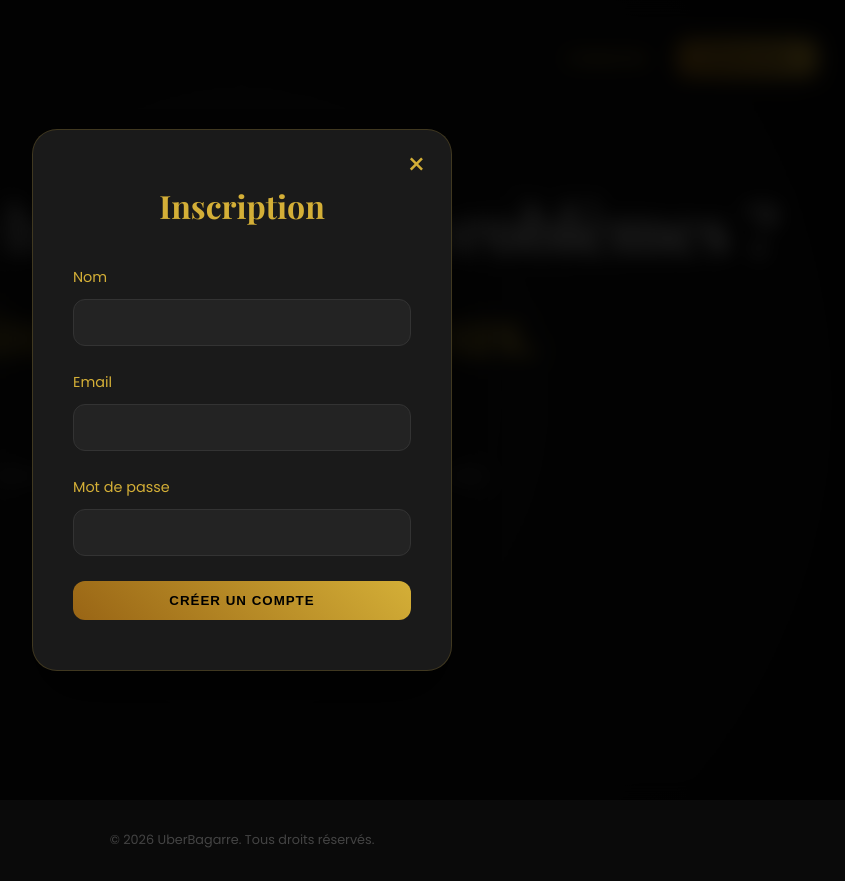
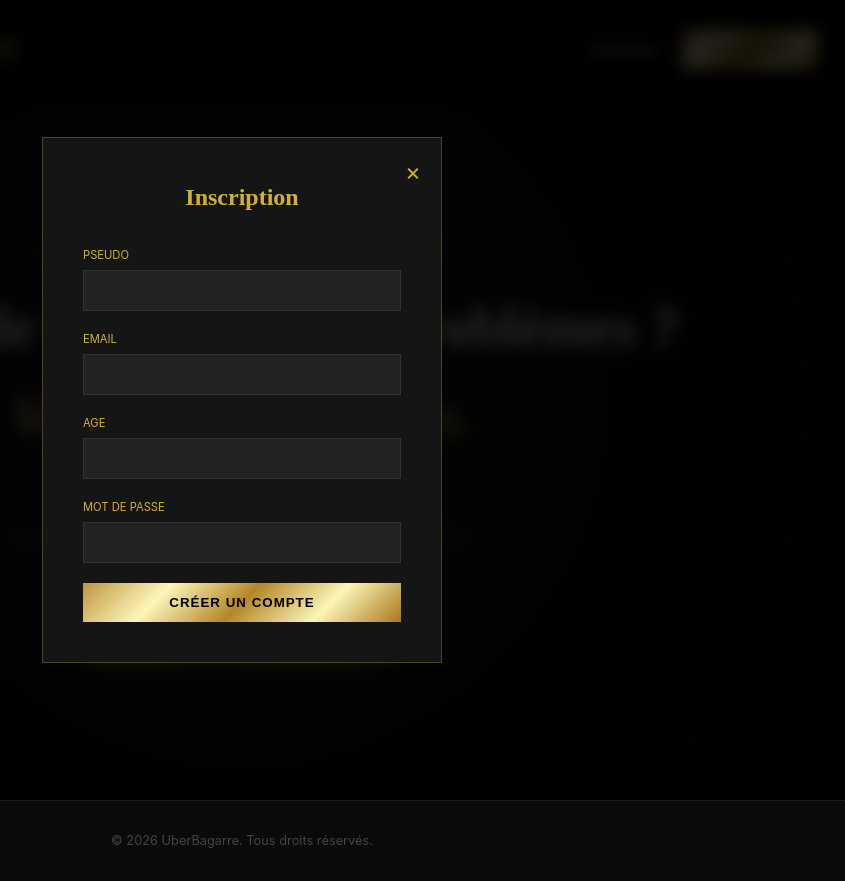
Before and after one commit to LeBihanGael/ProjetUberBagarres, a plain HTML site: page index.html in a window 1280 px wide. Both pictures are taken after a click on the button "S'INSCRIRE". Shown: the whole page, without its empty margins (398-1243 px from the left). Drawn offline with nearby package versions, Linux system fonts and the light colour scheme; a web font is replaced by a local one.

Commit message:
ajout js pour les rdv, modif css et html

```diff
--- a/index.html
+++ b/index.html
@@ -15,7 +15,7 @@
                 <img src="image/unnamed (3).jpg" alt="logo" class="brand-logo">
                 <div class="brand-logo-placeholder"></div>
             </div>
-            <h1 class="brand-title">UberBagarre</h1>
+            <h1 class="brand-title">Sans Octogone</h1>
         </div>
 
         <div class="header-right">
@@ -49,7 +49,7 @@
             <span class="close" data-close="login-modal">&times;</span>
             <h2>Connexion</h2>
             <form>
-                <label>Identifiant</label>
+                <label>Pseudo</label>
                 <input id="login-iden" type="text" required>
 
                 <label>Mot de passe</label>
@@ -65,11 +65,14 @@
             <span class="close" data-close="register-modal">&times;</span>
             <h2>Inscription</h2>
             <form>
-                <label>Nom</label>
+                <label>Pseudo</label>
                 <input id="nameregis" type="text" required>
 
                 <label>Email</label>
                 <input id="emailregis" type="email" required>
+
+                <label>Age</label>
+                <input id="ageregis" type="number" required>
 
                 <label>Mot de passe</label>
                 <input id="passwordregis" type="password" required>
--- a/main.css
+++ b/main.css
@@ -1,215 +1,212 @@
-@import url('https://fonts.googleapis.com/css2?family=Playfair+Display:ital,wght@0,400;0,700;1,400&family=Poppins:wght@300;400;600&display=swap');
-
+/* --- Variables de Prestige --- */
 :root {
-    --primary-gold: #D4AF37;
-    --dark-gold: #996515;
+    --gold-gradient: linear-gradient(135deg, #bf953f, #fcf6ba, #b38728, #fbf5b7, #aa771c);
+    --gold-solid: #D4AF37;
     --deep-black: #0a0a0a;
-    --soft-black: #1a1a1a;
-    --text-light: #f4f4f4;
+    --soft-black: #151515;
+    --text-gray: #a0a0a0;
 }
 
+/* --- Base & Reset --- */
 * {
     margin: 0;
     padding: 0;
-    box-sizing: border-box; /* Crucial pour que les champs ne dépassent pas */
+    box-sizing: border-box;
 }
 
 body {
     background-color: var(--deep-black);
-    color: var(--text-light);
-    font-family: 'Poppins', sans-serif;
+    color: white;
+    font-family: 'Inter', sans-serif;
     line-height: 1.6;
-    overflow-x: hidden;
 }
 
-/* --- Header --- */
+/* --- Header & Logo --- */
 .main-header {
     display: flex;
     justify-content: space-between;
     align-items: center;
-    padding: 2rem 5%;
-    position: absolute;
-    width: 100%;
-    z-index: 10;
+    padding: 1.5rem 5%;
+    background: rgba(0, 0, 0, 0.9);
+    border-bottom: 1px solid rgba(212, 175, 55, 0.2);
+    position: fixed;
+    top: 0; width: 100%; z-index: 1000;
 }
 
 .header-left {
     display: flex;
     align-items: center;
-    gap: 15px; /* Espace entre logo et texte */
+    gap: 15px;
 }
 
-/* Emplacement du logo */
 .brand-logo {
-    width: 45px;
-    height: 45px;
-    background: var(--primary-gold); /* En attendant ton image */
-    border-radius: 10px;
-    box-shadow: 0 0 15px rgba(212, 175, 55, 0.3);
+    width: 40px;
+    height: 40px;
+    border-radius: 5px;
+    border: 1px solid var(--gold-solid);
 }
 
 .brand-title {
     font-family: 'Playfair Display', serif;
-    font-size: 1.8rem;
+    background: var(--gold-gradient);
+    background-clip: text;
+    -webkit-text-fill-color: transparent;
+    text-transform: uppercase;
     letter-spacing: 2px;
-    text-transform: uppercase;
-    color: var(--primary-gold);
-}
-
-/* --- Boutons --- */
-.btn-premium {
-    background: linear-gradient(45deg, var(--dark-gold), var(--primary-gold));
-    color: black;
-    border: none;
-    padding: 12px 28px;
-    font-weight: 600;
-    text-transform: uppercase;
-    letter-spacing: 1px;
-    cursor: pointer;
-    transition: all 0.3s ease;
-    text-decoration: none;
-    border-radius: 12px;
-    display: inline-block;
-}
-
-/* Bouton RDV Agrandi et Abaissé */
-.btn-premium.large {
-    margin-top: 60px;
-    padding: 22px 60px;
-    font-size: 1.2rem;
-    letter-spacing: 3px;
-}
-
-.btn-premium:hover {
-    filter: brightness(1.2);
-    transform: translateY(-3px);
-    box-shadow: 0 10px 20px rgba(212, 175, 55, 0.2);
-}
-
-.nav-link {
-    background: transparent;
-    color: var(--primary-gold);
-    border: none;
-    margin-right: 25px;
-    cursor: pointer;
-    font-weight: 600;
-    text-transform: uppercase;
 }
 
 /* --- Hero Section --- */
 .hero-section {
     height: 100vh;
     display: flex;
+    justify-content: center;
     align-items: center;
-    justify-content: center;
     text-align: center;
-    background: radial-gradient(circle at center, #1a1a1a 0%, #0a0a0a 100%);
+    background: radial-gradient(circle at center, #1a1a1a 0%, #000000 100%);
+    padding-top: 80px;
+}
+
+.top-label {
+    color: var(--gold-solid);
+    text-transform: uppercase;
+    letter-spacing: 4px;
+    font-size: 0.8rem;
+    font-weight: 600;
 }
 
 .main-slogan {
     font-family: 'Playfair Display', serif;
-    font-size: clamp(2.5rem, 6vw, 4rem);
-    margin-bottom: 20px;
+    font-size: clamp(2rem, 5vw, 3.5rem);
+    margin: 20px 0;
+    color: #fff;
 }
 
 .italic-style {
     font-style: italic;
-    color: var(--primary-gold);
+    background: var(--gold-gradient);
+    background-clip: text;
+    -webkit-text-fill-color: transparent;
 }
 
 .divider {
-    width: 80px;
-    height: 1px;
-    background: var(--primary-gold);
-    margin: 40px auto;
+    width: 60px;
+    height: 2px;
+    background: var(--gold-gradient);
+    margin: 30px auto;
 }
 
-/* --- Popups (Modals) --- */
+.description {
+    color: var(--text-gray);
+    max-width: 600px;
+    margin: 0 auto 40px;
+}
+
+/* --- Boutons --- */
+.btn-premium {
+    background: var(--gold-gradient);
+    color: #000;
+    border: none;
+    padding: 12px 25px;
+    font-weight: 700;
+    text-transform: uppercase;
+    letter-spacing: 1px;
+    cursor: pointer;
+    transition: all 0.3s ease;
+    text-decoration: none;
+}
+
+.btn-premium.large {
+    padding: 20px 45px;
+    font-size: 1.1rem;
+    box-shadow: 0 10px 30px rgba(212, 175, 55, 0.2);
+}
+
+.btn-premium:hover {
+    filter: brightness(1.1);
+    transform: translateY(-3px);
+}
+
+.nav-link {
+    background: none;
+    border: none;
+    color: white;
+    margin-right: 20px;
+    cursor: pointer;
+    font-weight: 600;
+    transition: 0.3s;
+}
+
+.nav-link:hover {
+    color: var(--gold-solid);
+}
+
+/* --- Modales --- */
 .modal {
     display: none;
     position: fixed;
-    z-index: 100;
-    left: 0;
-    top: 0;
-    width: 100%;
-    height: 100%;
-    background-color: rgba(0, 0, 0, 0.85);
-    backdrop-filter: blur(10px);
-    align-items: center; /* Centrage vertical */
-    justify-content: center; /* Centrage horizontal */
-}
-
-.modal.active {
-    display: flex; /* Activé par le JS */
+    inset: 0;
+    background: rgba(0, 0, 0, 0.85);
+    backdrop-filter: blur(8px);
+    z-index: 2000;
+    align-items: center;
+    justify-content: center;
 }
 
 .modal-content {
-    background-color: var(--soft-black);
-    padding: 50px 40px;
-    border: 1px solid rgba(212, 175, 55, 0.2);
+    background: var(--soft-black);
+    padding: 40px;
     width: 90%;
-    border-radius: 25px; /* Arrondi des coins */
-    box-shadow: 0 30px 60px rgba(0,0,0,0.7);
+    max-width: 400px;
+    border: 1px solid rgba(212, 175, 55, 0.3);
     position: relative;
+    text-align: center;
 }
-
-/* Connexion plus petite que Inscription */
-#login-modal .modal-content { max-width: 360px; }
-#register-modal .modal-content { max-width: 420px; }
 
 .modal-content h2 {
     font-family: 'Playfair Display', serif;
-    color: var(--primary-gold);
-    margin-bottom: 35px;
-    text-align: center;
-    font-size: 2rem;
+    color: var(--gold-solid);
+    margin-bottom: 30px;
 }
 
-/* --- Formulaires (Correction Alignement) --- */
-form {
+.modal-content form {
     display: flex;
     flex-direction: column;
-}
-
-label {
-    display: block;
-    margin-bottom: 10px;
-    font-size: 0.9rem;
-    color: var(--primary-gold);
     text-align: left;
 }
 
-input {
-    width: 100%;
-    background: rgba(255, 255, 255, 0.04);
-    border: 1px solid #333;
-    padding: 15px;
-    margin-bottom: 25px; /* Espace vertical propre */
-    color: white;
-    outline: none;
-    border-radius: 12px;
-    transition: 0.3s;
+.modal-content label {
+    color: var(--gold-solid);
+    font-size: 0.7rem;
+    text-transform: uppercase;
+    margin-bottom: 5px;
 }
 
-input:focus {
-    border-color: var(--primary-gold);
-    background: rgba(255, 255, 255, 0.07);
+.modal-content input {
+    background: #222;
+    border: 1px solid #333;
+    padding: 12px;
+    color: white;
+    margin-bottom: 20px;
+}
+
+.modal-content input:focus {
+    border-color: var(--gold-solid);
+    outline: none;
 }
 
 .close {
     position: absolute;
-    right: 25px;
-    top: 20px;
-    color: var(--primary-gold);
-    font-size: 30px;
+    right: 20px; top: 15px;
+    color: var(--gold-solid);
+    font-size: 1.5rem;
     cursor: pointer;
-    line-height: 1;
 }
 
 /* --- Footer --- */
 .main-footer {
     padding: 30px;
     text-align: center;
+    border-top: 1px solid rgba(212, 175, 55, 0.1);
+    color: #444;
     font-size: 0.8rem;
-    color: #444;
 }
--- a/main.js
+++ b/main.js
@@ -1,3 +1,4 @@
+//Js pour les popups de connexion et d'inscription (code non fait avec de l'ia mais avec des recherche sur internet)
 // Ouvrir les modals
 document.getElementById("btn-login").onclick = () => {
     document.getElementById("login-modal").style.display = "flex";
@@ -22,10 +23,7 @@ window.onclick = (e) => {
 };
 
 
-
-
-
-
+//Js pour la connexion
 const loginButton = document.getElementById("loginpop");
 
 loginButton.addEventListener("click", () => {
@@ -47,10 +45,13 @@ loginButton.addEventListener("click", () => {
     });
 });
 
+
+// Js pour l'inscription
 const boutonRegister = document.getElementById("registerpop");
 const myInput = document.getElementById("nameregis");
 const myInput2 = document.getElementById("passwordregis");
 const myInput3 = document.getElementById("emailregis");
+const myInput4 = document.getElementById("ageregis");
 
 boutonRegister.addEventListener("click", () => {
     fetch('/register', {
@@ -58,10 +59,33 @@ boutonRegister.addEventListener("click", () => {
         headers: {
             'Content-Type': 'application/json'
         },
-        body: JSON.stringify({ login: myInput.value, password: myInput2.value, email: myInput3.value })
+        body: JSON.stringify({ login: myInput.value, password: myInput2.value, email: myInput3.value, age: myInput4.value })
     })
     .then(response => response.text())
     .then(data => {
         alert(data);
     });
 });
+
+
+//Js pour la prise de rendez-vous
+const boutonRdv = document.getElementById("confirmrdv");
+const pseudoInput = document.getElementById("pseudo");
+const emailInput = document.getElementById("email");
+const dateInput = document.getElementById("date");
+const timeInput = document.getElementById("time");
+const lieuInput = document.getElementById("lieu");
+
+boutonRdv.addEventListener("click", () => {
+    fetch('/rdv', {
+        method: 'POST',
+        headers: {
+            'Content-Type': 'application/json'
+        },
+        body: JSON.stringify({ pseudoInput: pseudoInput.value, emailInput: emailInput.value, dateInput: dateInput.value, timeInput: timeInput.value, lieuInput: lieuInput.value })
+    })
+    .then(response => response.text())
+    .then(data => {
+        console.log(data);
+    });
+});
--- /dev/null
+++ b/rdv.css
@@ -0,0 +1,195 @@
+/* --- Variables de Prestige --- */
+:root {
+    --gold-gradient: linear-gradient(135deg, #bf953f, #fcf6ba, #b38728, #fbf5b7, #aa771c);
+    --gold-solid: #D4AF37;
+    --deep-black: #050505;
+    --card-bg: #111111;
+    --input-bg: #1a1a1a;
+    --text-gray: #a0a0a0;
+}
+
+/* --- Base & Background --- */
+body {
+    background-color: var(--deep-black);
+    color: white;
+    font-family: 'Inter', sans-serif;
+    margin: 0;
+    display: flex;
+    flex-direction: column;
+    min-height: 100vh;
+}
+
+/* --- Header Style --- */
+.main-header {
+    display: flex;
+    justify-content: space-between;
+    align-items: center;
+    padding: 1.5rem 5%;
+    border-bottom: 1px solid rgba(212, 175, 55, 0.2);
+    background: rgba(0, 0, 0, 0.8);
+    backdrop-filter: blur(10px);
+}
+
+.brand-title {
+    font-family: 'Playfair Display', serif;
+    background: var(--gold-gradient);
+    background-clip: text;
+    -webkit-text-fill-color: transparent;
+    text-transform: uppercase;
+    letter-spacing: 3px;
+}
+
+/* --- Carte de Formulaire (Le cœur du Luxe) --- */
+.auth-section {
+    flex: 1;
+    display: flex;
+    justify-content: center;
+    align-items: center;
+    padding: 40px 20px;
+    background: radial-gradient(circle at center, #1a1a1a 0%, #000000 100%);
+}
+
+.rdv-card {
+    background: var(--card-bg);
+    padding: 3rem;
+    border-radius: 5px; /* Coins légèrement arrondis pour un look plus pro */
+    border: 1px solid rgba(212, 175, 55, 0.3);
+    box-shadow: 0 20px 50px rgba(0, 0, 0, 0.9);
+    width: 100%;
+    max-width: 450px;
+    text-align: center;
+    position: relative;
+}
+
+.rdv-card::before {
+    content: "";
+    position: absolute;
+    top: 0; left: 0; right: 0; height: 3px;
+    background: var(--gold-gradient);
+}
+
+.rdv-card h1 {
+    font-family: 'Playfair Display', serif;
+    font-size: 2rem;
+    margin-bottom: 2rem;
+    color: #fff;
+    letter-spacing: 1px;
+}
+
+/* --- Champs du Formulaire --- */
+.form-group {
+    margin-bottom: 1.5rem;
+    text-align: left;
+}
+
+label {
+    display: block;
+    font-size: 0.75rem;
+    text-transform: uppercase;
+    letter-spacing: 2px;
+    color: var(--gold-solid);
+    margin-bottom: 8px;
+    font-weight: 600;
+}
+
+input {
+    width: 100%;
+    background: var(--input-bg);
+    border: 1px solid #333;
+    padding: 12px 15px;
+    color: white;
+    font-size: 1rem;
+    transition: all 0.3s ease;
+    box-sizing: border-box;
+}
+
+input:focus {
+    outline: none;
+    border-color: var(--gold-solid);
+    background: #222;
+    box-shadow: 0 0 10px rgba(212, 175, 55, 0.1);
+}
+
+/* --- Bouton & Actions --- */
+.btn-submit {
+    width: 100%;
+    padding: 15px;
+    margin-top: 1rem;
+    background: var(--gold-gradient);
+    border: none;
+    color: #000;
+    font-weight: 700;
+    text-transform: uppercase;
+    letter-spacing: 2px;
+    cursor: pointer;
+    transition: transform 0.2s, filter 0.2s;
+}
+
+.btn-submit:hover {
+    filter: brightness(1.1);
+    transform: translateY(-2px);
+}
+
+.form-actions {
+    margin-top: 1.5rem;
+}
+
+.nav-link {
+    color: var(--text-gray);
+    text-decoration: none;
+    font-size: 0.8rem;
+    transition: color 0.3s;
+}
+
+.nav-link:hover {
+    color: var(--gold-solid);
+}
+
+/* --- Footer --- */
+.main-footer {
+    padding: 20px;
+    text-align: center;
+    font-size: 0.7rem;
+    color: var(--text-gray);
+    border-top: 1px solid rgba(212, 175, 55, 0.1);
+}
+/* --- Alignement Logo + Nom --- */
+.header-left {
+    display: flex;
+    align-items: center; /* Aligne verticalement le logo et le texte */
+    gap: 15px;           /* Espace entre le logo et "UberBagarre" */
+}
+
+.brand-logo {
+    width: 45px;
+    height: 45px;
+    object-fit: cover;
+    border-radius: 8px;
+    border: 1px solid var(--gold-solid);
+}
+
+/* --- Icônes Date et Heure en Blanc --- */
+/* Pour Chrome, Safari et Edge */
+input[type="date"]::-webkit-calendar-picker-indicator,
+input[type="time"]::-webkit-calendar-picker-indicator {
+    filter: invert(1); /* Inverse les couleurs (le noir devient blanc) */
+    cursor: pointer;
+    opacity: 0.8;
+    transition: 0.3s;
+}
+
+input[type="date"]::-webkit-calendar-picker-indicator:hover,
+input[type="time"]::-webkit-calendar-picker-indicator:hover {
+    opacity: 1;
+    transform: scale(1.1);
+}
+
+/* --- Ajustement du Header (pour être sûr) --- */
+.main-header {
+    display: flex;
+    justify-content: space-between;
+    align-items: center;
+    padding: 1.5rem 5%;
+    background: rgba(0, 0, 0, 0.9);
+    border-bottom: 1px solid rgba(212, 175, 55, 0.2);
+}
```
Also changed, not shown: rdv.html (+9 -16 lines).
